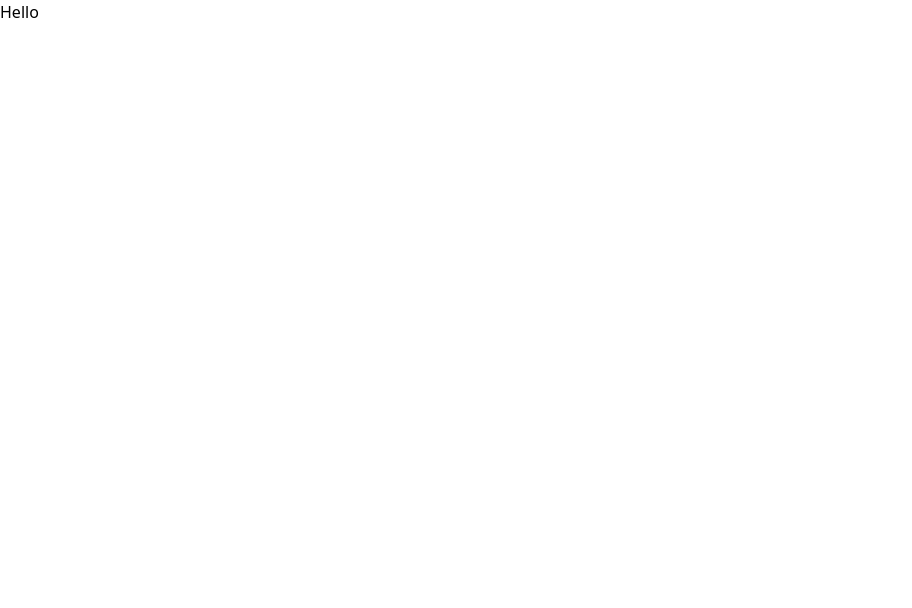
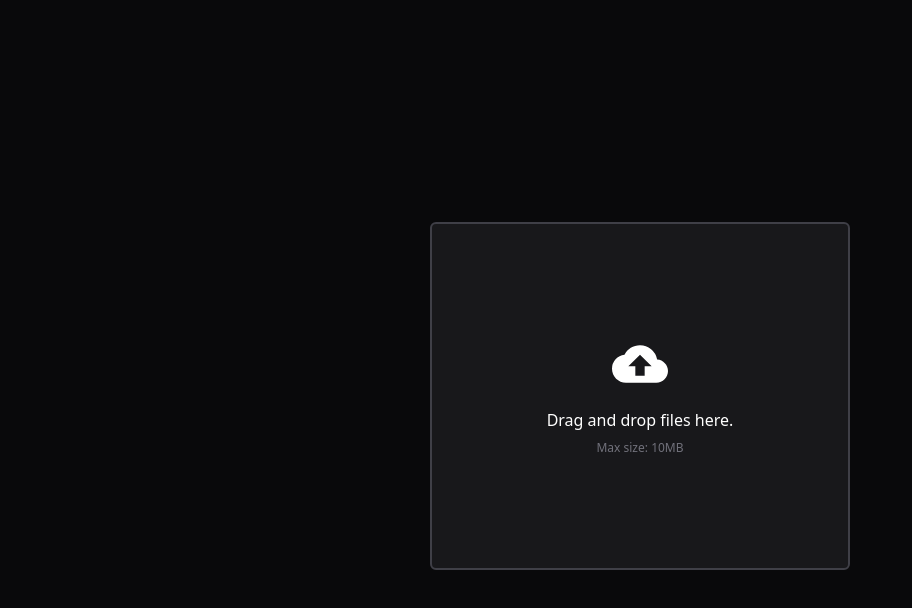
Before and after one commit to tsahil01/ui, a Next.js app: page / in a window 1280 px wide. Shown: the top 608 px of the page, without its empty margins (0-912 px from the left). Built offline with nearby package versions, Linux system fonts and the light colour scheme.

Commit message:
test page

```diff
--- a/src/app/page.tsx
+++ b/src/app/page.tsx
@@ -1,7 +1,39 @@
-import Image from "next/image";
+"use client";
+
+import FileUpload from "@/components/file-upload/file-upload";
+import { UploadConfig } from "@/components/file-upload/types";
+import { cn } from "@/lib/utils";
 
 export default function Home() {
+  const config: UploadConfig = {
+    variant: "dragDrop",
+    size: "lg",
+    allowMultiple: true
+    ,
+    maxSizeInMb: 10,
+    accept: ["image/*"],
+    label: {
+      button: "Upload",
+      dropZone: "Drag and drop files here.",
+    },
+    theme: {
+      bgTheme: "dark",
+      radius: "md",
+      borderStyle: "solid",
+
+    },
+  }
+
+  const handleUpload = () => {
+    console.log("Uploading...");
+  }
+
   return (
-    <div>Hello</div>
+    <div className={cn("flex items-center justify-center h-screen w-screen mx-auto p-4", {
+      "bg-zinc-100": config.theme?.bgTheme === "light",
+      "bg-zinc-950": config.theme?.bgTheme === "dark",
+    })}>
+      <FileUpload config={config} onUpload={handleUpload} />
+    </div>
   );
 }
--- a/src/components/file-upload/file-list.tsx
+++ b/src/components/file-upload/file-list.tsx
@@ -17,7 +17,7 @@ export default function FileList({ files, onRemove, size, theme }: FileListProps
         <div className={cn("flex flex-col mt-2", gapSize)}>
             {files.map((file, index) => (
                 <div key={index} className={cn("flex items-center gap-2 p-2 rounded-md", {
-                    "bg-zinc-100": theme === "light",
+                    "bg-white": theme === "light",
                     "bg-zinc-900": theme === "dark",
                 })}>
                     <button
@@ -33,7 +33,7 @@ export default function FileList({ files, onRemove, size, theme }: FileListProps
                         "text-zinc-700": theme !== "dark",
                         "text-zinc-300": theme === "dark",
                     })}>
-                        {file.name.length > 20 ? file.name.slice(0, 20) + "..." : file.name}
+                        {file.name.length > 20 ? file.name.slice(0, 30) + "..." : file.name}
                     </span>
                 </div>
             ))}
```
